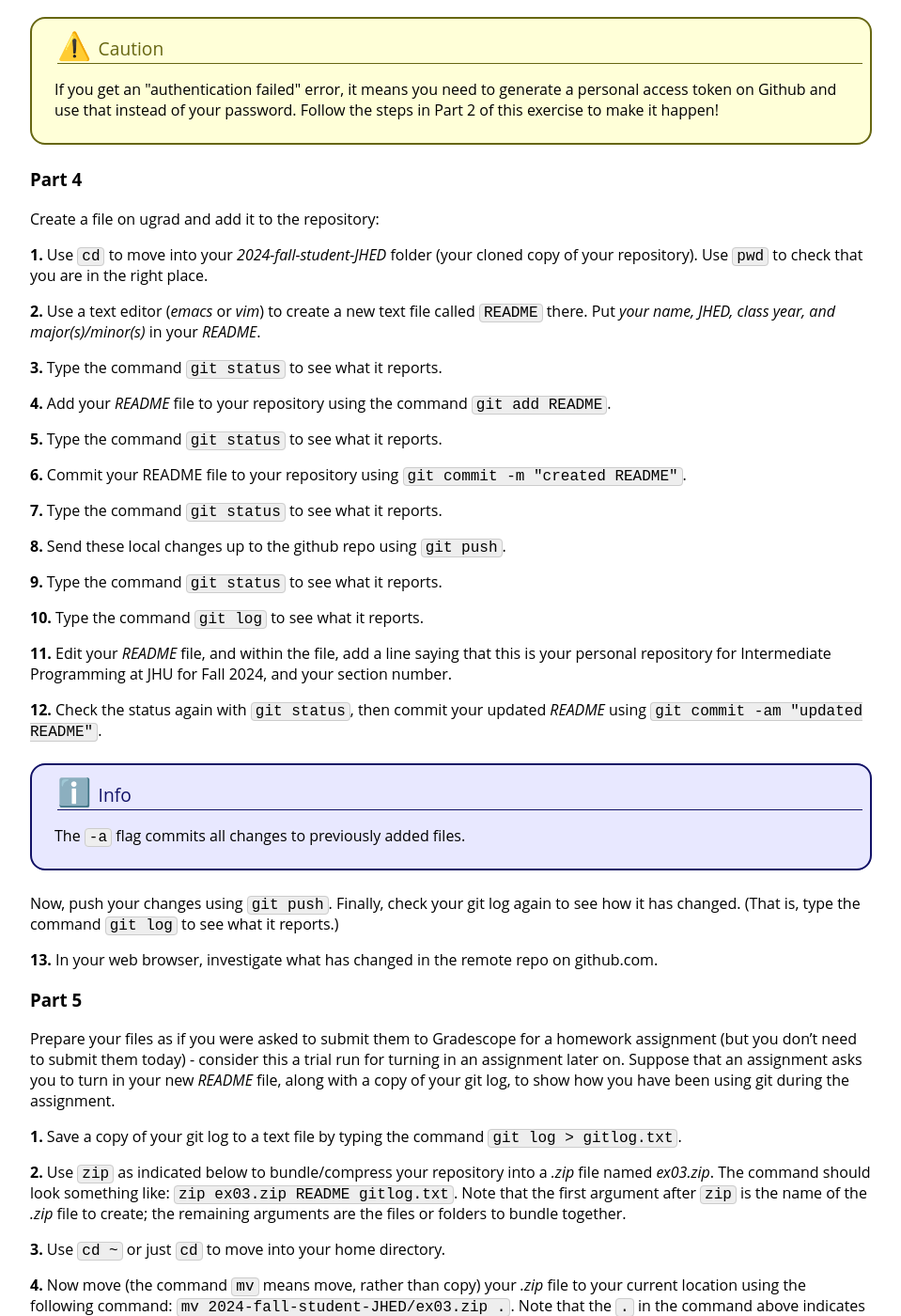
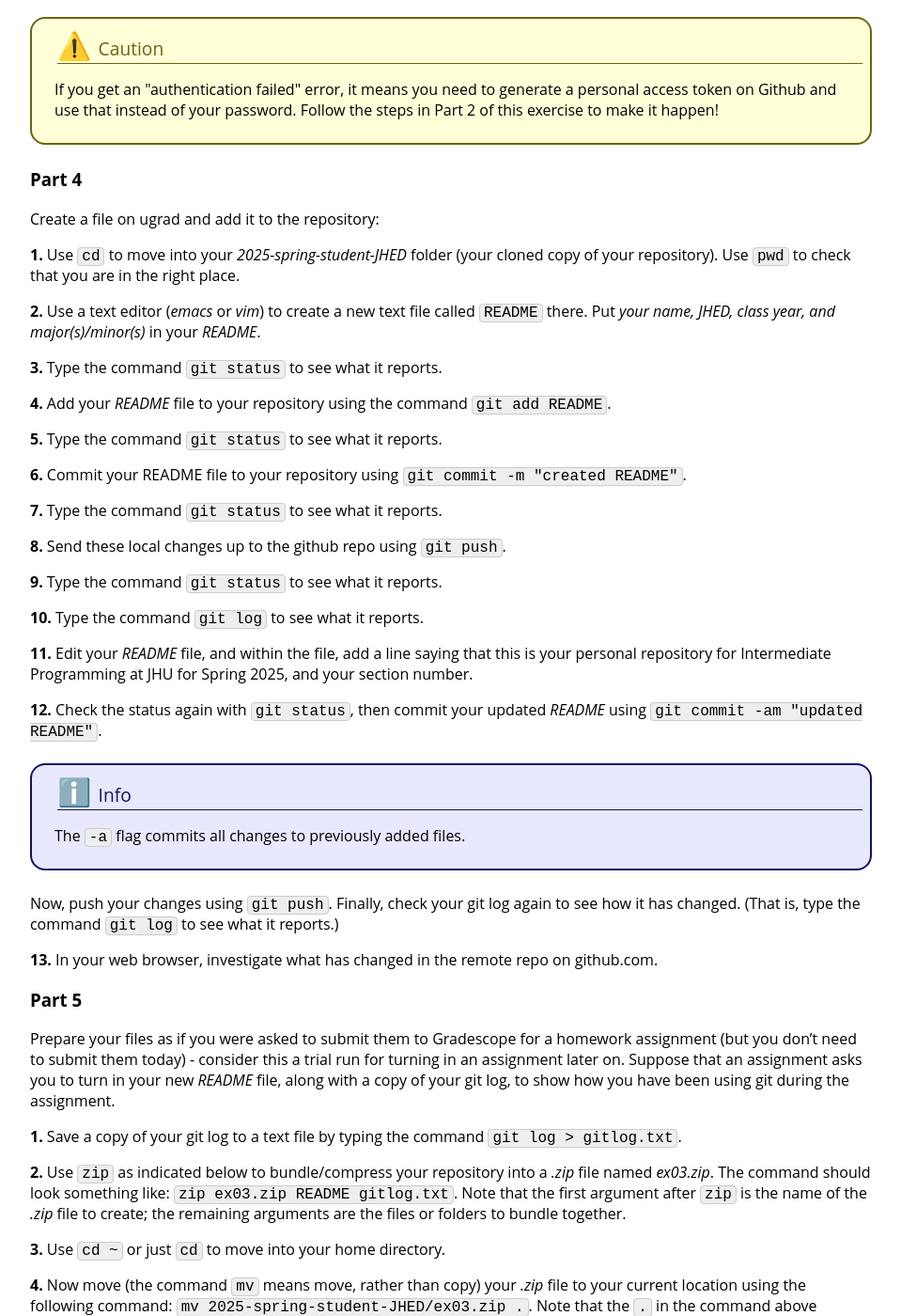
Before and after one commit to jhu-ip/cs220-sp25, a Jekyll site: the page built from exercise/ex03a.md, in a window 1280 px wide and 1400 px high, scrolled down 2710 px. Shown: the whole window at 94% size, without its empty margins (160-1119 px from the left). Built offline with Jekyll 4.4.1, drawn with Linux system fonts in a browser that asks for light colours; some of the changed text lies outside the part shown.

```diff
--- a/exercise/ex03a.md
+++ b/exercise/ex03a.md
@@ -76,7 +76,7 @@ Configure either a GitHub Authentication Token or setup a GitHub SSH key.  Instr
 ### Part 3
 Set up your own personal git repository:
 
-**1.**	You should have received (and accepted) an invitation email to join course Github organization. When you login to your Github, you should be able to see personal repo with the name `2024-fall-student-JHED` where "JHED" is your actual JHED name. This will serve as your private space from here on
+**1.**	You should have received (and accepted) an invitation email to join course Github organization. When you login to your Github, you should be able to see personal repo with the name `2025-spring-student-JHED` where "JHED" is your actual JHED name. This will serve as your private space from here on
 that you will use for your exercises and homeworks. Only you and the course staff have access to your private repo.
 
 You probably need to change to the course organization (i.e. jhu-ip) on the left menu as follows:
@@ -111,7 +111,7 @@ you should use the <code>https</code> Github URL, not the <code>ssh</code> Githu
 ### Part 4
 Create a file on ugrad and add it to the repository:
 
-**1.**	Use `cd` to move into your _2024-fall-student-JHED_ folder (your cloned copy of your repository).  Use `pwd` to check that you are in the right place.
+**1.**	Use `cd` to move into your _2025-spring-student-JHED_ folder (your cloned copy of your repository).  Use `pwd` to check that you are in the right place.
 
 **2.**	Use a text editor (_emacs_ or _vim_) to create a new text file called `README` there. Put _your name, JHED, class year, and major(s)/minor(s)_ in your _README_.
 
@@ -131,7 +131,7 @@ Create a file on ugrad and add it to the repository:
 
 **10.**	Type the command `git log` to see what it reports.
 
-**11.**	Edit your _README_ file, and within the file, add a line saying that this is your personal repository for Intermediate Programming at JHU for Fall 2024, and your section number.
+**11.**	Edit your _README_ file, and within the file, add a line saying that this is your personal repository for Intermediate Programming at JHU for Spring 2025, and your section number.
 
 **12.**	Check the status again with `git status`, then commit your updated _README_ using `git commit -am "updated README"`.
 
@@ -155,7 +155,7 @@ Prepare your files as if you were asked to submit them to Gradescope for a homew
 
 **3.**	Use `cd ~` or just `cd` to move into your home directory.
 
-**4.**	Now move (the command `mv` means move, rather than copy) your _.zip_ file to your current location using the following command: `mv 2024-fall-student-JHED/ex03.zip .`. Note that the `.` in the command above indicates that the desired destination is your current working directory.
+**4.**	Now move (the command `mv` means move, rather than copy) your _.zip_ file to your current location using the following command: `mv 2025-spring-student-JHED/ex03.zip .`. Note that the `.` in the command above indicates that the desired destination is your current working directory.
 
 **5.**	Check to make sure your _.zip_ file contains the right files with `unzip -l` (this says to list the files that would come out if you were to unzip the bundle) as indicated below: `unzip -l ex03.zip`. This will cause a list of the files and directories in your zip file to be displayed on the screen.  It is your chance to double-check that you have included everything.  If you wanted to actually unzip your bundled files (though you do not need to do so now), you could use the unzip command as above, but without the `-l` flag.  You will often want to unzip your file in a folder which is different than the one where you created it, to avoid overwriting your original _README_ and _gitlog.txt_ files.
 
@@ -178,7 +178,7 @@ Prepare your files as if you were asked to submit them to Gradescope for a homew
 <div class='admonition info'>
 <div class='title'>Windows Users</div>
 <div class='content'>
-<p>You will need <code>pscp</code> here which should have been installed already automatically when you installed Putty. Copy your <em>.zip</em> file from ugrad to your local computer using <code>pscp &lt;source&gt; &lt;destination&gt;</code>. For example, you could open a Command Prompt window or Powershell and type <code>pscp css22006@ugradx.cs.jhu.edu:2024-fall-student-JHED/ex03.zip .</code>.  If you're using <strong>Git Bash</strong> instead, you can run <code>scp</code> instead of <code>pscp</code>.  For Windows where WinSCP has been installed: connect to ugradx using the WinSCP interface and drag the <em>ex03.zip</em> file from the ugradx side to your local computer's side.</p>
+<p>You will need <code>pscp</code> here which should have been installed already automatically when you installed Putty. Copy your <em>.zip</em> file from ugrad to your local computer using <code>pscp &lt;source&gt; &lt;destination&gt;</code>. For example, you could open a Command Prompt window or Powershell and type <code>pscp css22006@ugradx.cs.jhu.edu:2025-spring-student-JHED/ex03.zip .</code>.  If you're using <strong>Git Bash</strong> instead, you can run <code>scp</code> instead of <code>pscp</code>.  For Windows where WinSCP has been installed: connect to ugradx using the WinSCP interface and drag the <em>ex03.zip</em> file from the ugradx side to your local computer's side.</p>
 </div>
 </div>
 
```
Also changed, not shown: exercise/ex03b.md (+4 -4 lines), material.md (+10 -25 lines).
